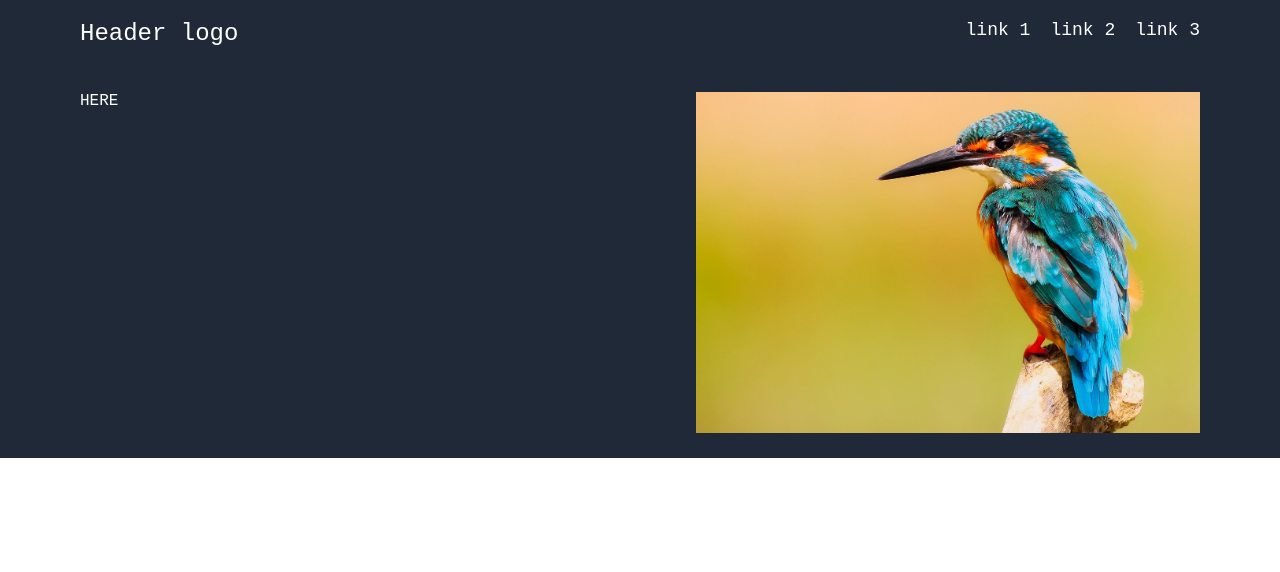
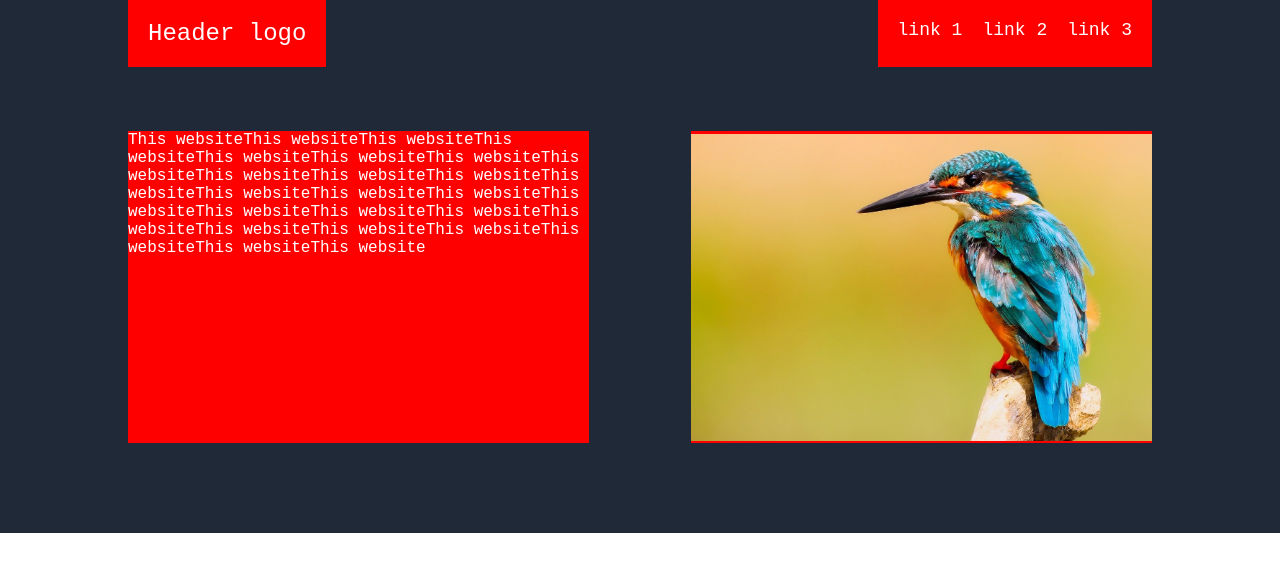
Before and after one commit to ElijahMonj/landing-page, a plain HTML site: page index.html in a window 1280 px wide. Drawn offline with Linux system fonts and the light colour scheme.

Commit message:
Fixed image flex

```diff
--- a/index.html
+++ b/index.html
@@ -22,10 +22,12 @@
             </div>
         </div>
 
+
+
         <div class="text-picture">
-            <div class="description-box">HERE</div>
+            <div class="description-box">This websiteThis websiteThis websiteThis websiteThis websiteThis websiteThis websiteThis websiteThis websiteThis websiteThis websiteThis websiteThis websiteThis websiteThis websiteThis websiteThis websiteThis websiteThis websiteThis websiteThis websiteThis websiteThis websiteThis websiteThis websiteThis website</div>
 
-            <div class="picture1"><img src="images/kingfisher.jpg"></div>
+            <div class="picture1"><img src="/images/kingfisher.jpg"></div>
 
 </body>
 </html>
--- a/style.css
+++ b/style.css
@@ -1,4 +1,3 @@
-
 body {
     margin: 0px;
     font-family:'Courier New', Courier, monospace
@@ -9,49 +8,67 @@ body {
 
 }
 .header-box {
-    padding-top: 20px;
-    padding-bottom: 20px;
-    padding-left: 80px;
-    padding-right: 80px;
+
+    margin-left: 10%;
+    margin-right:10%;
     display: flex;
 
     justify-content: space-between;
     font-size: 24px;
+
+}
+.header-logo{
+    padding: 20px;
+
+    background-color: red;
 }
 .header-links {
+    background-color: red;
+    padding: 20px;
     display: flex;
     gap: 20px;
     font-size: 18px;
 }
 .header-links div{
 
-
     flex: 1 1 auto;
 }
 
 .text-picture{
+
     display: flex;
 	justify-content:space-between;
-	padding:25px 0 ;
-	max-width:1280px;
-	margin:auto;
-    padding-right: 80px;
-    padding-left: 80px;
+
+    margin-left: 10%;
+    margin-right:10%;
+    margin-top: 5%;
+    margin-bottom: 5%;
+    padding-bottom: 7%;
+
 
 }
+.description-box{
+    background-color: red;
+    flex: 0 0 45%;
+}
+
+
 .picture1{
+    background-color: red;
     flex: 0 0 45%;
-    overflow:hidden;
-	position:relative;
+
+
 
 }
 .picture1 img{
-
+    object-fit:contain;
+    width: 50px;
+    height: 100px;
 	top:50%;
 	left:50%;
 	height:100%;
 	width:100%;
 	min-width:100%;
 	min-height:100%;
-	transform:translate(-0%, -0%);
+
 }
```
